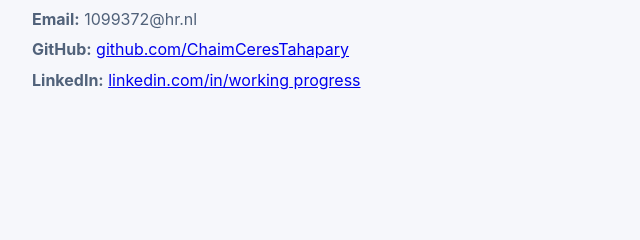
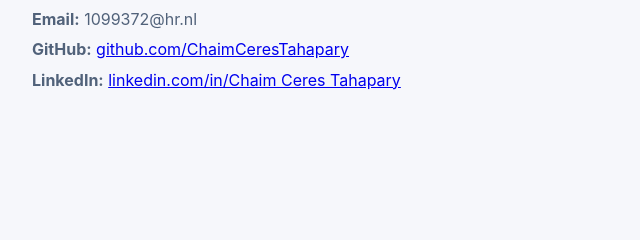
Before and after one commit to ChaimCeresTahapary/portfolio-Chaim, a plain HTML site: page index.html in a window 1280 px wide. Shown: the part 1837-2077 px from the top of the page, 110-750 px from the left. Drawn offline with Linux system fonts and the light colour scheme.

Commit message:
linkedin gedaan

```diff
--- a/index.html
+++ b/index.html
@@ -103,7 +103,8 @@
             <li><strong>Email:</strong> 1099372@hr.nl </li> <!-- moet nog een link maken zodat je gelijk een bericht kan sturen vanuit je mail -->
             <li><strong>GitHub:</strong> <a href="https://github.com/ChaimCeresTahapary?tab=repositories" target="_blank">github.com/ChaimCeresTahapary
             </a></li>
-            <li><strong>LinkedIn:</strong> <a href="#" target="_blank">linkedin.com/in/working progress</a></li>
+            <li><strong>LinkedIn:</strong> <a href="https://www.linkedin.com/in/chaim-tahapary-7149b5242/" target="_blank">linkedin.com/in/Chaim Ceres Tahapary</a></li>
+            <!-- nog niet veel gedaan op LinkedIn maar wel een beginnetje gemaakt  -->
         </ul>
     </section>
 </main>
```
